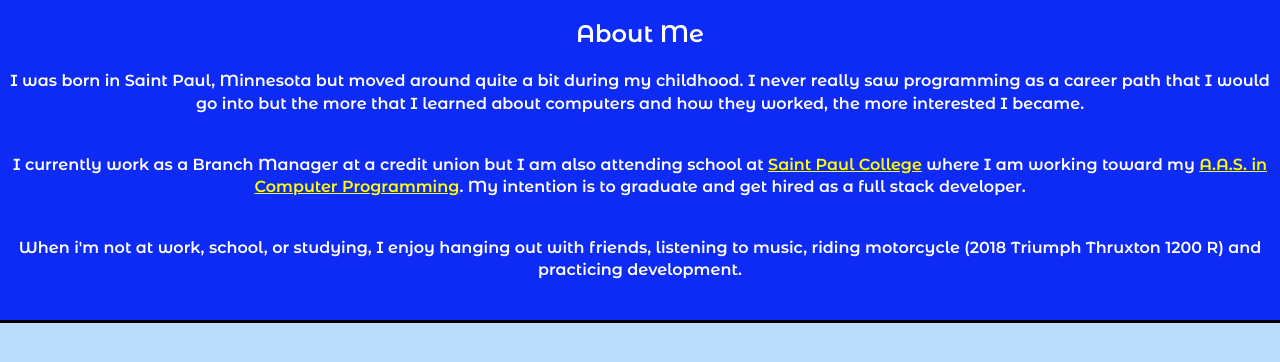
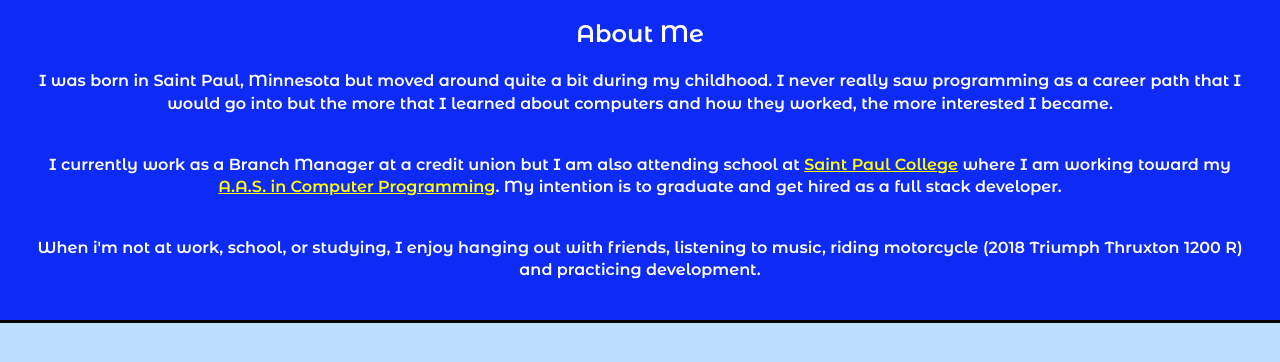
Before and after one commit to ACE-Elements/ACE-Elements.github.io, a website built with webpack: page index.html in a window 1280 px wide. Shown: the part 770-1132 px from the top of the page. Built offline with nearby package versions, Linux system fonts and the light colour scheme; files whose address does not match are found by name.

Commit message:
Styling Changes

```diff
--- a/css/style.css
+++ b/css/style.css
@@ -91,14 +91,20 @@ header {
 
 #bioParagraphOne {
   margin-bottom: 3%;
+  margin-left: 2%;
+  margin-right: 2%;
 }
 
 #bioParagraphTwo {
   margin-bottom: 3%;
+  margin-left: 2%;
+  margin-right: 2%;
 }
 
 #bioParagraphThree {
   margin-bottom: 3%;
+  margin-left: 2%;
+  margin-right: 2%;
 }
 
 .spcLink {
```
